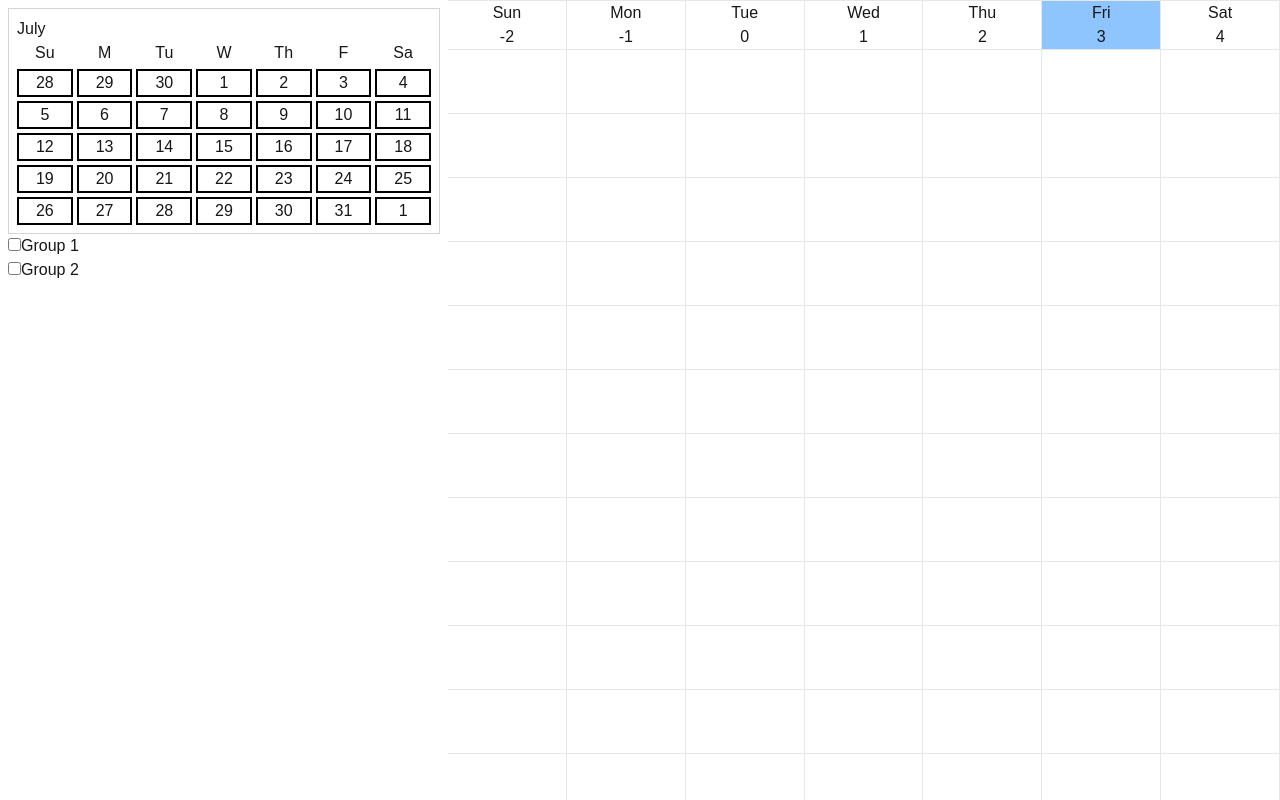
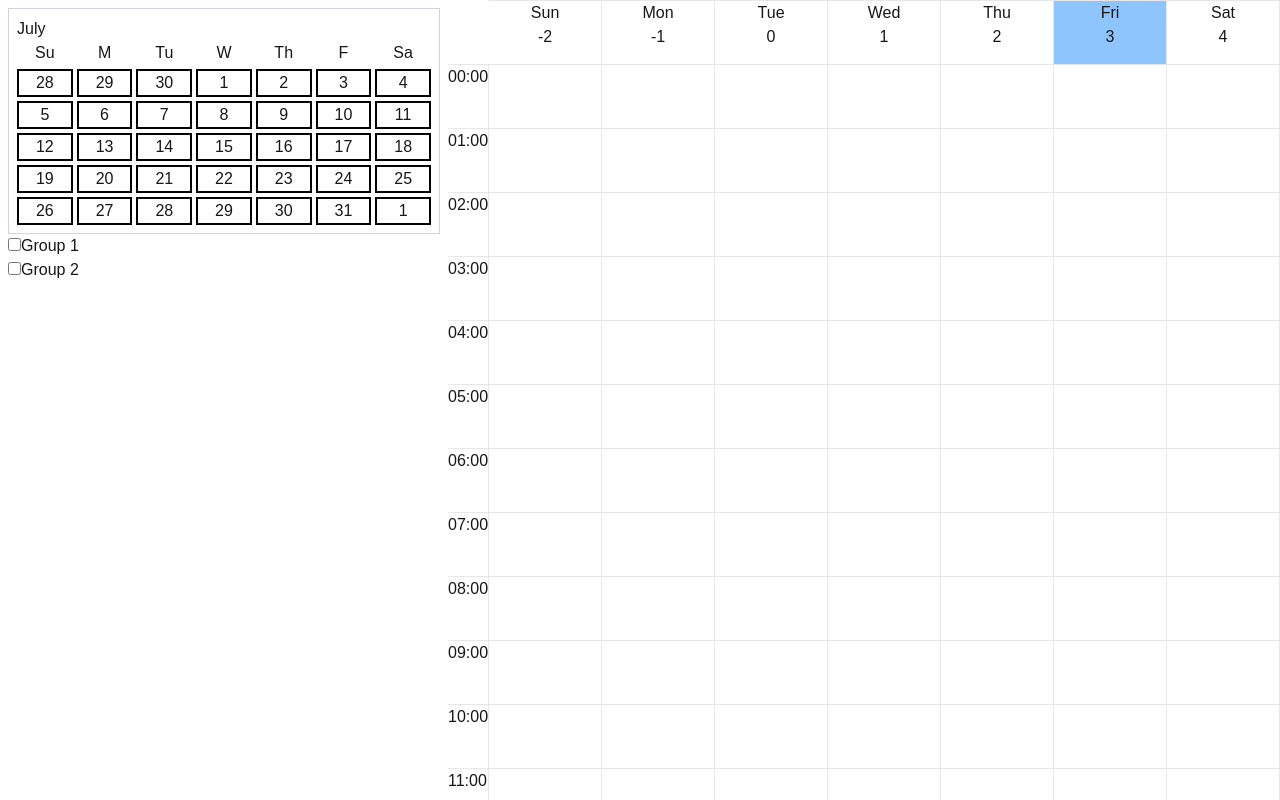
Before and after one commit to arthur5i/LemonCalendar, a Next.js app: page / in a window 1280 px wide. Built offline with nearby package versions, Linux system fonts and the light colour scheme.

Commit message:
Add time column to calendar

```diff
--- a/app/ui/calendar.tsx
+++ b/app/ui/calendar.tsx
@@ -5,6 +5,7 @@ import { DAYS_OF_WEEK, HOURS_IN_DAY } from "../lib/const";
 const rowHeight = "h-16";
 const borderStyle = `border-r border-t border-gray-200`;
 
+// Temporary solution for testing, components ought to pull data from global API
 const date = new Date("2026-07-03T12:00:00");
 const currentWeekDay = date.getDay();
 const currentMonthDay = date.getDate();
@@ -23,25 +24,38 @@ export default function CalendarPanel() {
 
   return (
     <div className="flex flex-auto items-start overflow-y-scroll">
+      <TimeColumn />
       {dateColumns}
     </div>
   );
 }
 
-function createHourBlocksColumn() {
+function createHourBlocksColumn(timeColumn: boolean) {
+  function toTime(num: number) {
+    return `${(num > 9) ? "" : "0"}${num}:00`;
+  }
+
   const rowStyle = `
     ${borderStyle}
     w-full ${rowHeight}`;
 
   const hourBlocks = new Array(HOURS_IN_DAY);
   for (let i = 0; i < hourBlocks.length; i++) {
-    hourBlocks[i] = <div className={rowStyle} key={i}></div>
+    hourBlocks[i] = <div className={rowStyle} key={i}>
+      {timeColumn ? toTime(i) : ""}
+    </div>
   }
+
   return hourBlocks
 }
 
 function TimeColumn() {
-  const hourBlocks = createHourBlocksColumn();
+  const hourBlocks = createHourBlocksColumn(true);
+
+  return <div>
+    <div className={rowHeight}></div>
+    {hourBlocks}
+  </div>
 }
 
 function DateColumn({ weekDay }: {weekDay: WeekDay}) {
@@ -51,10 +65,11 @@ function DateColumn({ weekDay }: {weekDay: WeekDay}) {
   const headerStyle = `
     ${(isCurrentDay ? "bg-blue-300" : "bg-white")}
     ${borderStyle}
+    ${rowHeight}
     flex flex-col items-center`;
   const columnStyle = `bg-white w-full`;
 
-  const hourBlocks = createHourBlocksColumn();
+  const hourBlocks = createHourBlocksColumn(false);
 
   return (
     <div className={columnStyle}>
```
